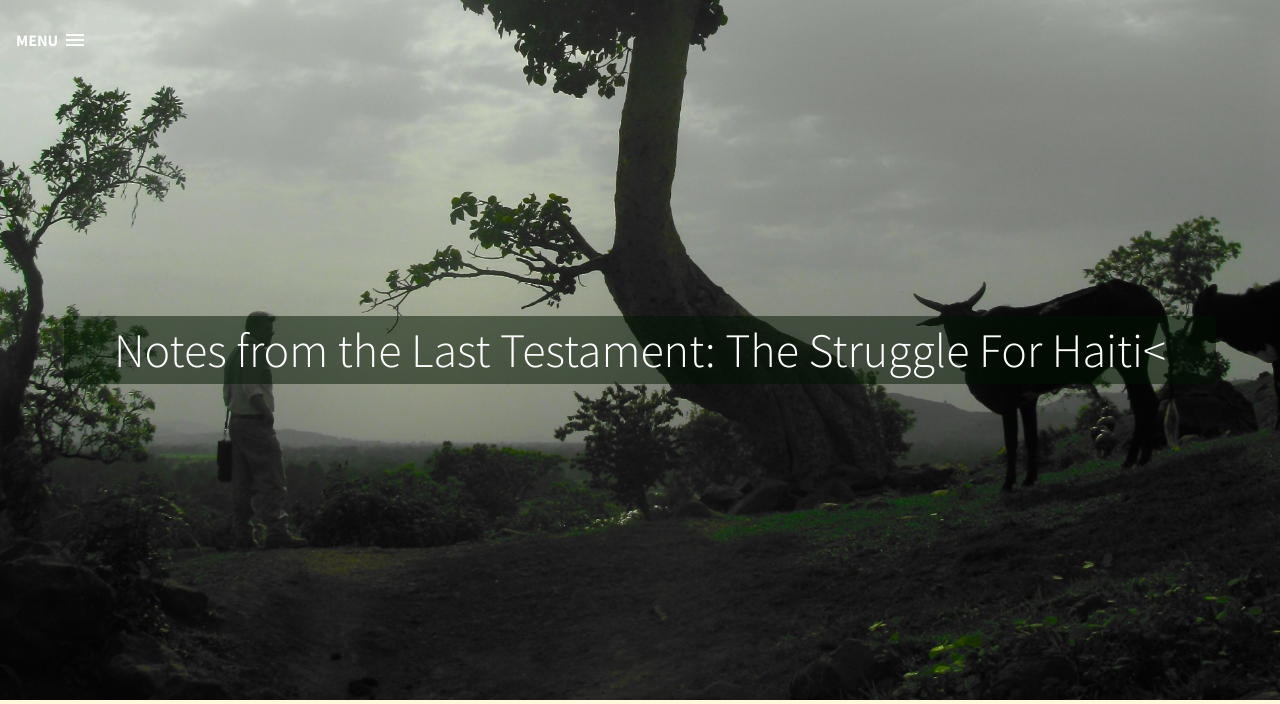
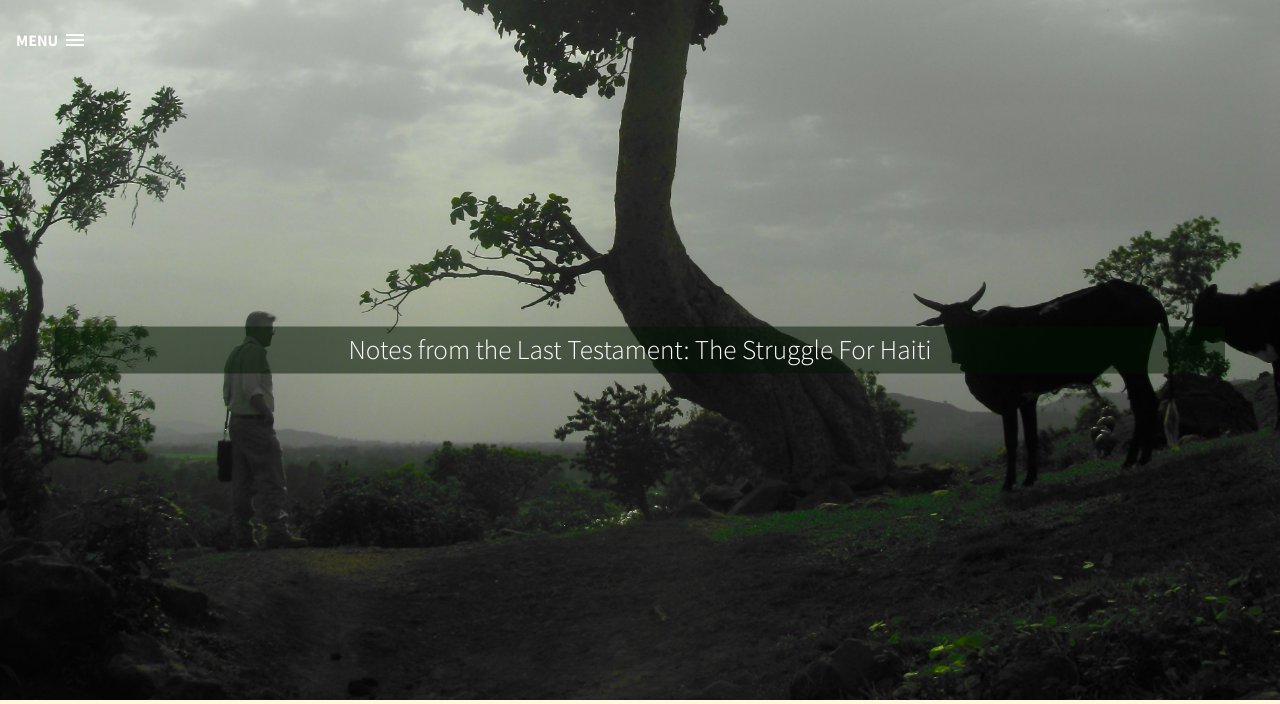
Before and after one commit to bikio/mdeib, a PHP site: page /notesfrom.html in a window 1280 px wide. Shown: the top 704 px of the page. Run offline with PHP 8.4, Linux system fonts and the light colour scheme.

Commit message:
header size chgs

```diff
--- a/css/style.css
+++ b/css/style.css
@@ -397,7 +397,7 @@ html, body {
 }
 .cd-intro h1 {
   position: absolute;
-  width: 90%;
+  width: 95%;
   max-width: 1170px;
   left: 50%;
   top: 50%;
@@ -413,13 +413,14 @@ html, body {
 */  padding: 10px;
   border-radius: 5px;
 /*  font-size: 50px;
-*/  font-size: 2.5rem;
+*/  font-size: 3.5rem !important;
   font-weight: 300;
   text-align: center;
 }
 
 h1.title {
-  background: rgba(0,20, 0, .5)
+  background: rgba(0,20, 0, .5);
+  font-size: 1.7rem !important;
 }
 
 @media only screen and (min-width: 768px) {
--- a/notesfrom.html
+++ b/notesfrom.html
@@ -50,7 +50,7 @@
   </nav>
 
   <section class="cd-intro">
-    <h1 class="title">Notes from the Last Testament: The Struggle For Haiti<</h1>
+    <h1 class="title">Notes from the Last Testament: The Struggle For Haiti</h1>
   </section>
 
   <main class="cd-main-content">
```
